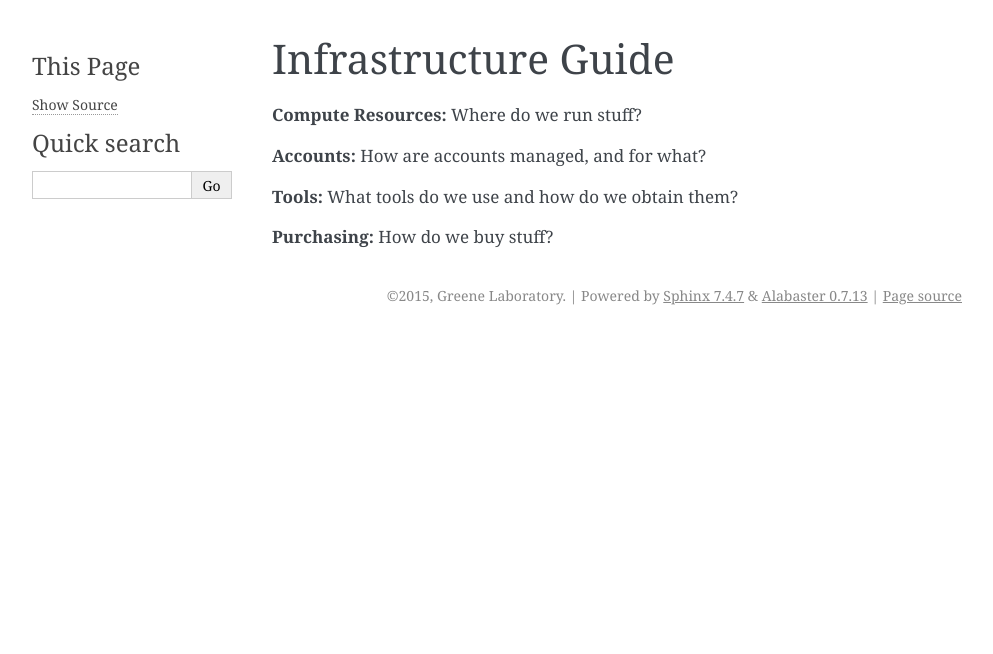
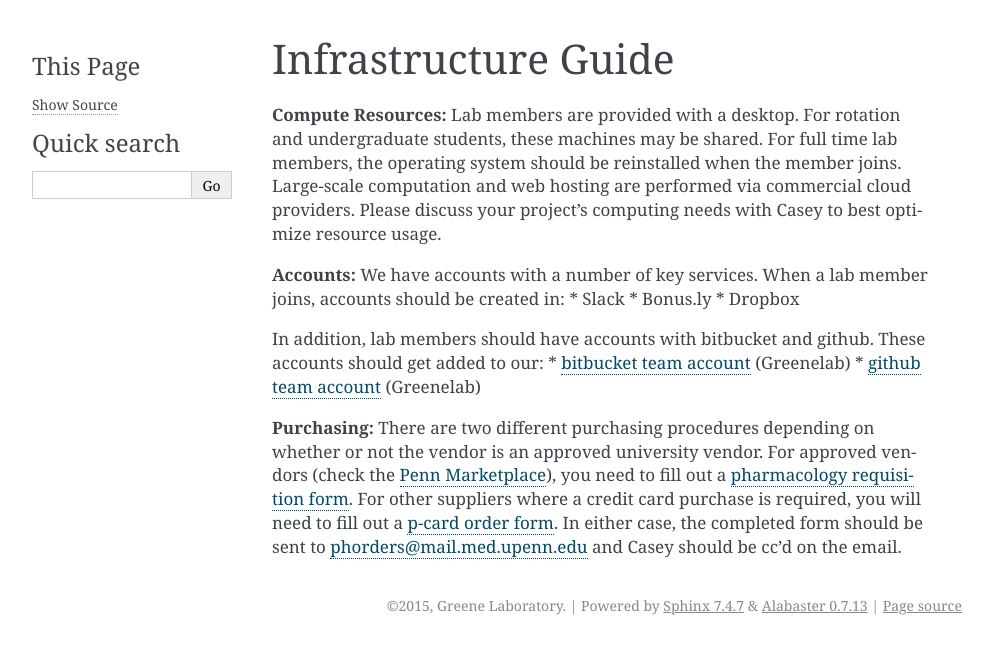
Before and after one commit to greenelab/onboarding, a Sphinx documentation site: the page built from source/infrastructure.rst, in a window 1280 px wide. Shown: the top 654 px of the page, without its empty margins (148-1141 px from the left). Built offline with Sphinx 7.4.7, drawn with Linux system fonts in a browser that asks for light colours.

Commit message:
move IP to a more reasonable section

```diff
--- a/source/index.rst
+++ b/source/index.rst
@@ -15,7 +15,6 @@
    expectations
    communication
    coding_and_software
-   infrastructure
 
 How to Modify this Document
 ---------------------------
@@ -31,3 +30,4 @@
    :maxdepth: 1
 
    code_review_guidelines
+   infrastructure
--- a/source/infrastructure.rst
+++ b/source/infrastructure.rst
@@ -1,10 +1,32 @@
 Infrastructure Guide
 ====================
 
-**Compute Resources:** Where do we run stuff?
+**Compute Resources:** Lab members are provided with a desktop. For rotation
+and undergraduate students, these machines may be shared. For full time
+lab members, the operating system should be reinstalled when the member joins.
+Large-scale computation and web hosting are performed via commercial cloud
+providers. Please discuss your project's computing needs with Casey to best
+optimize resource usage.
 
-**Accounts:** How are accounts managed, and for what?
+**Accounts:** We have accounts with a number of key services. When a lab member
+joins, accounts should be created in:
+* Slack
+* Bonus.ly
+* Dropbox
 
-**Tools:** What tools do we use and how do we obtain them?
+In addition, lab members should have accounts with bitbucket and github. These
+accounts should get added to our:
+* `bitbucket team account <https://bitbucket.org/greenelab/>`_ (Greenelab)
+* `github team account <https://github.com/greenelab/>`_ (Greenelab)
 
-**Purchasing:** How do we buy stuff?
+**Purchasing:** There are two different purchasing procedures depending on
+whether or not the vendor is an approved university vendor. For approved
+vendors (check the `Penn Marketplace
+<http://www.purchasing.upenn.edu/shopper/>`_), you need to fill out a
+`pharmacology requisition form
+<https://bitbucket.org/greenelab/onboarding/raw/tip/forms-and-docs/regular-vendor-purchase-form.xlsx>`_.
+For other suppliers where a credit card purchase is required, you will need to
+fill out a `p-card order form
+<https://bitbucket.org/greenelab/onboarding/raw/tip/forms-and-docs/p-card-order-form.pdf>`_.
+In either case, the completed form should be sent to
+phorders@mail.med.upenn.edu and Casey should be cc'd on the email.
```
Also changed, not shown: source/communication.rst (+6 -6 lines).
